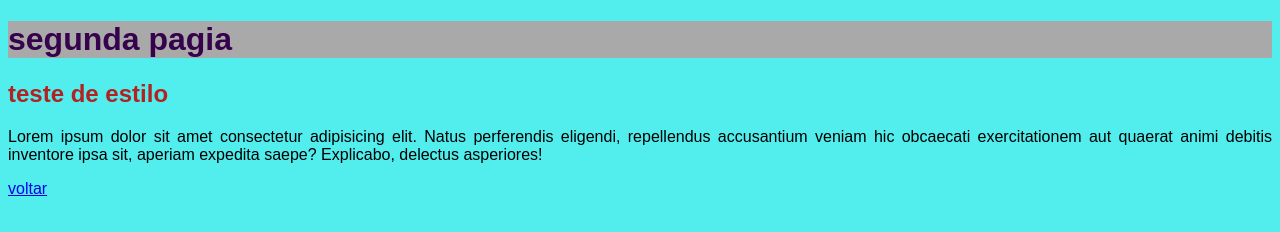
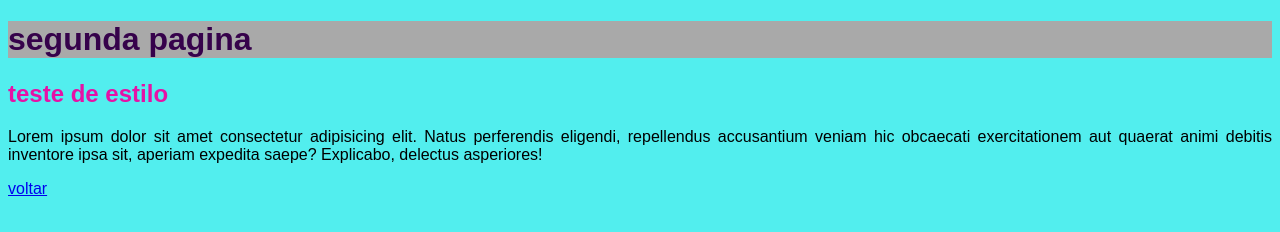
Before and after one commit to MCassian0/-html5, a plain HTML site: page pacote download/exercicios/ex0015/pagina02.html in a window 1280 px wide. Drawn offline with Linux system fonts and the light colour scheme.

Commit message:
modificando

```diff
--- a/pacote download/exercicios/ex0015/pagina02.html
+++ b/pacote download/exercicios/ex0015/pagina02.html
@@ -7,7 +7,7 @@
     <link rel="stylesheet" href="style.css">
 </head>
 <body>
-    <h1>segunda pagia</h1>
+    <h1>segunda pagina</h1>
     <h2>teste de estilo</h2>
     <p>Lorem ipsum dolor sit amet consectetur adipisicing elit. Natus perferendis eligendi, repellendus accusantium veniam hic obcaecati exercitationem aut quaerat animi debitis inventore ipsa sit, aperiam expedita saepe? Explicabo, delectus asperiores!</p>
     <p><a href="index.html">voltar</a></p>
--- a/pacote download/exercicios/ex0015/style.css
+++ b/pacote download/exercicios/ex0015/style.css
@@ -11,7 +11,7 @@
     background-color: darkgray;
 }
 h2{
-    color: firebrick;
+    color: rgb(230, 17, 166);
 }
 p{
     text-align: justify;
```
Also changed, not shown: pacote download/exercicios/ex012/medioa/index.html (+2 -0 lines).
